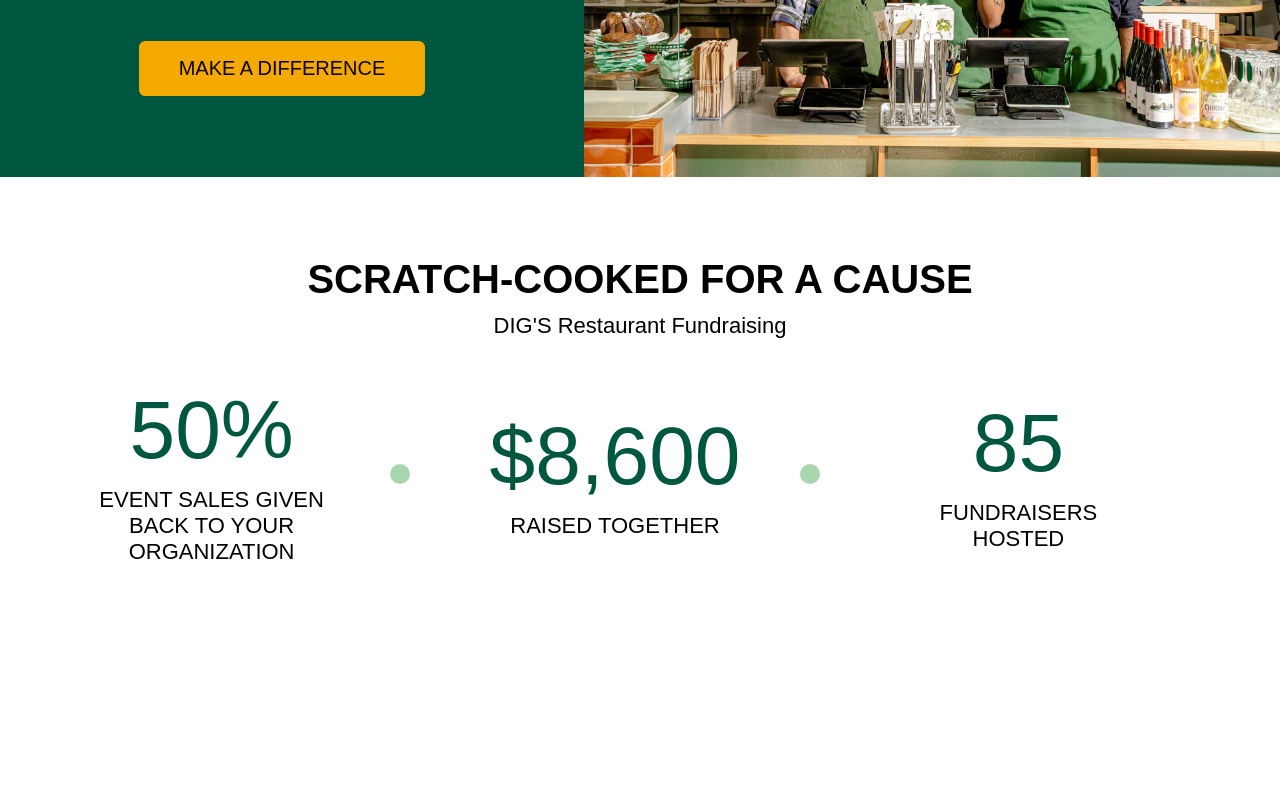
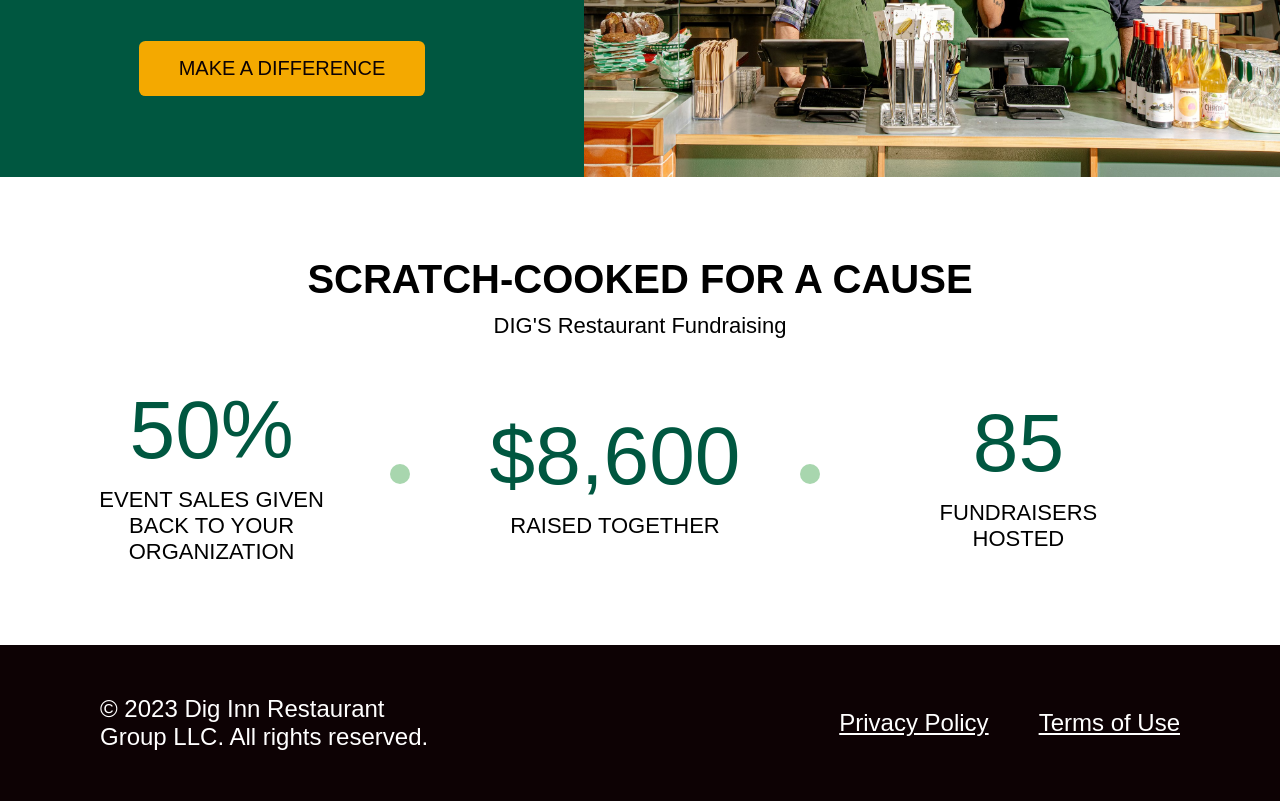
Before and after one commit to luchoweb/frontend-test-hldigital, a website: page index.html in a window 1280 px wide. Shown: the part 460-1261 px from the top of the page. Before the commit the page ends 1105 px from the top, so only its background shows below. Drawn offline with Linux system fonts and the light colour scheme; a web font is replaced by a local one.

Commit message:
footer done

```diff
--- /dev/null
+++ b/css/scss/components/_footer.scss
@@ -0,0 +1,43 @@
+.footer {
+  padding: var(--side-spacing-md);
+
+  .row {
+    flex-wrap: wrap;
+  }
+
+  .copy-text {
+    font-size: 24px;
+    margin: 0 0 2rem 0;
+    width: 100%;
+  }
+
+  &-nav {
+    align-items: center;
+    display: flex;
+    gap: 0 var(--side-spacing-lg);
+
+    &-link {
+      color: white;
+      font-size: 24px;
+    }
+  }
+
+  @media (min-width: $break-tablet) {
+    padding: var(--side-spacing-lg);
+
+    .row {
+      flex-wrap: nowrap;
+    }
+
+    .copy-text {
+      margin-bottom: 0;
+      width: 90%;
+    }
+  }
+
+  @media (min-width: $break-desktop) {
+    .copy-text {
+      width: 55%;
+    }
+  }
+}
--- a/css/scss/components/_style.scss
+++ b/css/scss/components/_style.scss
@@ -1 +1,2 @@
 @import "./header";
+@import "./footer";
--- a/index.html
+++ b/index.html
@@ -19,7 +19,8 @@
       <div class="header-bar">
         <div class="container">
           <p class="header-bar-text">
-            It's DIGs-giving. Try our limited-time stuffing or grab a turkey for the table.
+            It's DIGs-giving. Try our limited-time stuffing or grab a turkey for
+            the table.
           </p>
         </div>
       </div>
@@ -65,12 +66,14 @@
       <div class="row items-center">
         <div class="col col-text">
           <h1 class="intro-title">Fundraise with DIG</h1>
-          <p class="intro-text">We’ll donate 50% of proceeds to your organization.</p>
+          <p class="intro-text">
+            We’ll donate 50% of proceeds to your organization.
+          </p>
           <a href="#" class="btn btn-yellow">Make a difference</a>
         </div>
 
         <div class="col col-img">
-          <img src="images/hero.jpeg" alt="DIG Team">
+          <img src="images/hero.jpeg" alt="DIG Team" />
         </div>
       </div>
     </section>
@@ -85,7 +88,9 @@
         <div class="row items-center justify-center">
           <div class="col col-sales">
             <p class="col-highlight">50%</p>
-            <p class="col-text uppercase">Event sales given back to your organization</p>
+            <p class="col-text uppercase">
+              Event sales given back to your organization
+            </p>
           </div>
 
           <div class="col col-raised">
@@ -100,5 +105,39 @@
         </div>
       </div>
     </section>
+
+    <footer class="footer bg-dark">
+      <div class="container">
+        <div class="row items-center space-between">
+          <div class="col col-copy">
+            <p class="copy-text">
+              &copy; 2023 Dig Inn Restaurant Group LLC. All rights reserved.
+            </p>
+          </div>
+
+          <div class="col col-menu">
+            <nav class="footer-nav">
+              <a
+                href="https://www.diginn.com/privacy-policy"
+                target="_blank"
+                rel="noopener"
+                class="footer-nav-link"
+              >
+                Privacy Policy
+              </a>
+
+              <a
+                href="https://www.diginn.com/terms-of-use"
+                target="_blank"
+                rel="noopener"
+                class="footer-nav-link"
+              >
+                Terms of Use
+              </a>
+            </nav>
+          </div>
+        </div>
+      </div>
+    </footer>
   </body>
 </html>
```
Also changed, not shown: css/style.css.
